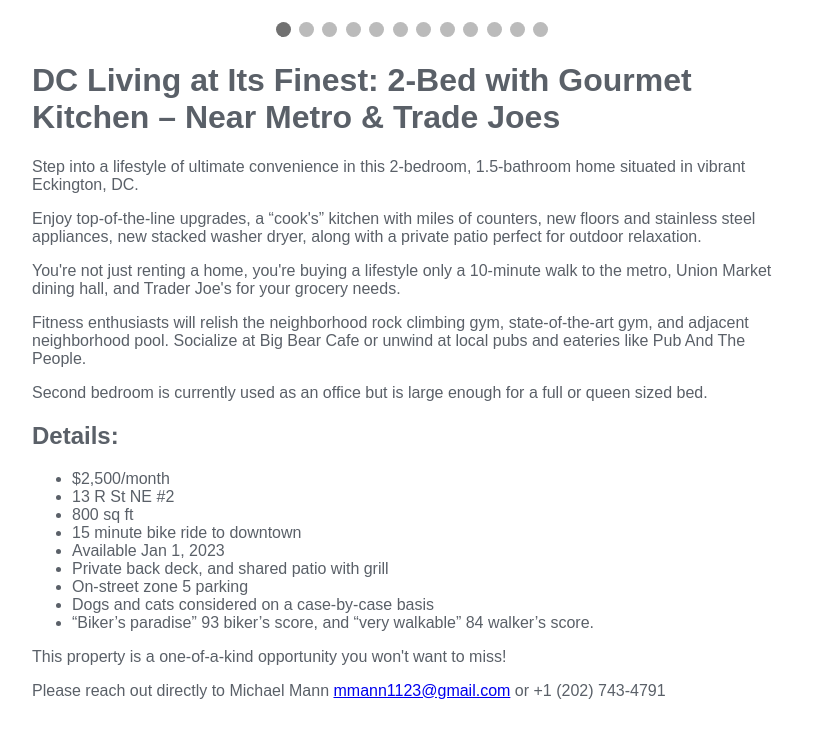
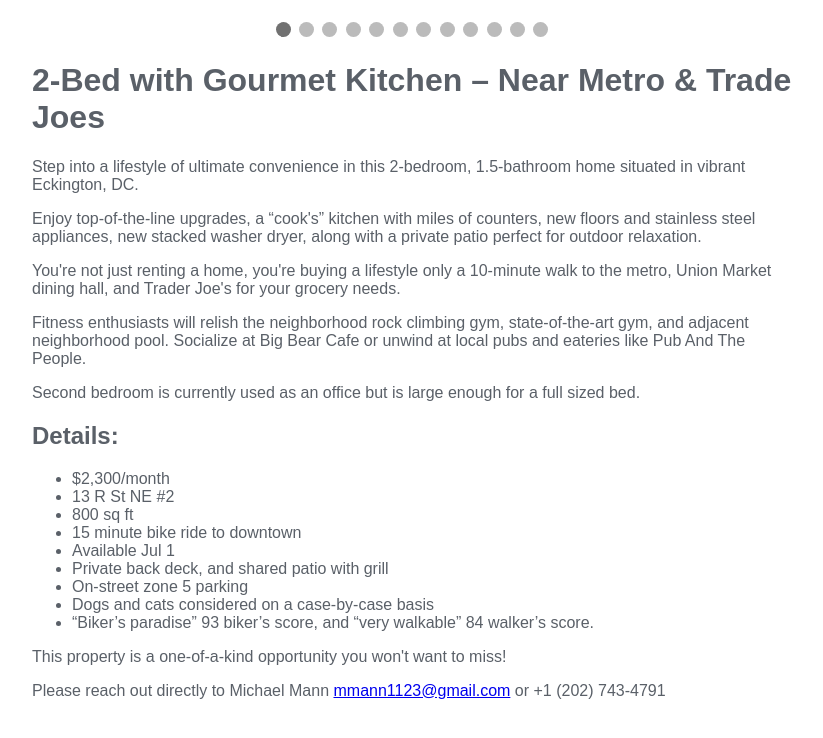
Before and after one commit to mmann1123/r_st_listing, a plain HTML site: page index.html in a window 1280 px wide. Shown: the part 598-1336 px from the top of the page, without its empty margins (228-1051 px from the left). Drawn offline with Linux system fonts and the light colour scheme.

Commit message:
Update index.html

```diff
--- a/index.html
+++ b/index.html
@@ -131,19 +131,19 @@
             <!-- ... -->
         </div>
         <div class="details">
-            <h1>DC Living at Its Finest: 2-Bed with Gourmet Kitchen – Near Metro & Trade Joes</h1>
+            <h1>2-Bed with Gourmet Kitchen – Near Metro & Trade Joes</h1>
             <p>Step into a lifestyle of ultimate convenience in this 2-bedroom, 1.5-bathroom home situated in vibrant Eckington, DC.</p>
             <p>Enjoy top-of-the-line upgrades, a “cook's” kitchen with miles of counters, new floors and stainless steel appliances, new stacked washer dryer, along with a private patio perfect for outdoor relaxation.</p>
             <p>You're not just renting a home, you're buying a lifestyle only a 10-minute walk to the metro, Union Market dining hall, and Trader Joe's for your grocery needs.</p>
             <p>Fitness enthusiasts will relish the neighborhood rock climbing gym, state-of-the-art gym, and adjacent neighborhood pool. Socialize at Big Bear Cafe or unwind at local pubs and eateries like Pub And The People.</p>
-            <p>Second bedroom is currently used as an office but is large enough for a full or queen sized bed.</p>
+            <p>Second bedroom is currently used as an office but is large enough for a full sized bed.</p>
             <h2>Details:</h2>
             <ul>
-                <li>$2,500/month</li>
+                <li>$2,300/month</li>
                 <li>13 R St NE #2</li>
                 <li>800 sq ft</li>
                 <li>15 minute bike ride to downtown</li>
-                <li>Available Jan 1, 2023</li>
+                <li>Available Jul 1</li>
                 <li>Private back deck, and shared patio with grill</li>
                 <li>On-street zone 5 parking</li>
                 <li>Dogs and cats considered on a case-by-case basis</li>
```
